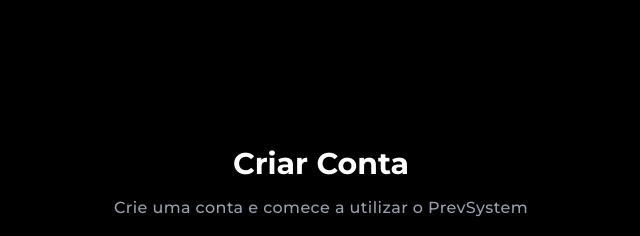
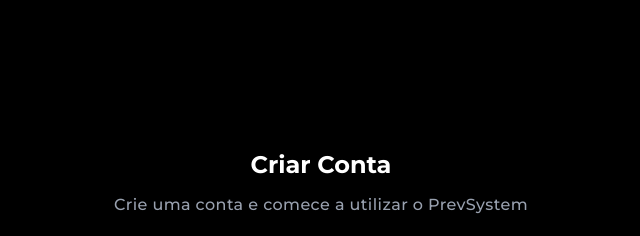
Before and after one commit to rogeranacleto/prevsystem-app, a React (Vite) app: page /signup in a window 1280 px wide. Shown: the top 236 px of the page, without its empty margins (319-959 px from the left). Built offline with nearby package versions, Linux system fonts and the light colour scheme; no server answers.

Commit message:
style: change text in signup page

```diff
--- a/src/pages/Signup/index.tsx
+++ b/src/pages/Signup/index.tsx
@@ -59,7 +59,7 @@
                 <section className="w-screen flex flex-col items-center justify-center h-screen bg-black">
                     <div>
                         <div className="flex flex-col items-center mb-5">
-                            <h1 className="text-white font-bold text-3xl mb-3.5">Criar Conta</h1>
+                            <h2 className="font-bold text-white text-2xl flex gap-4 mb-3">Criar Conta</h2>
                             <p className="text-gray-400 tracking-wide font-medium">Crie uma conta e comece a utilizar o PrevSystem</p>
                         </div>
                         <div className="w-full max-w-md overflow-hidden flex flex-col justify-center">
```
